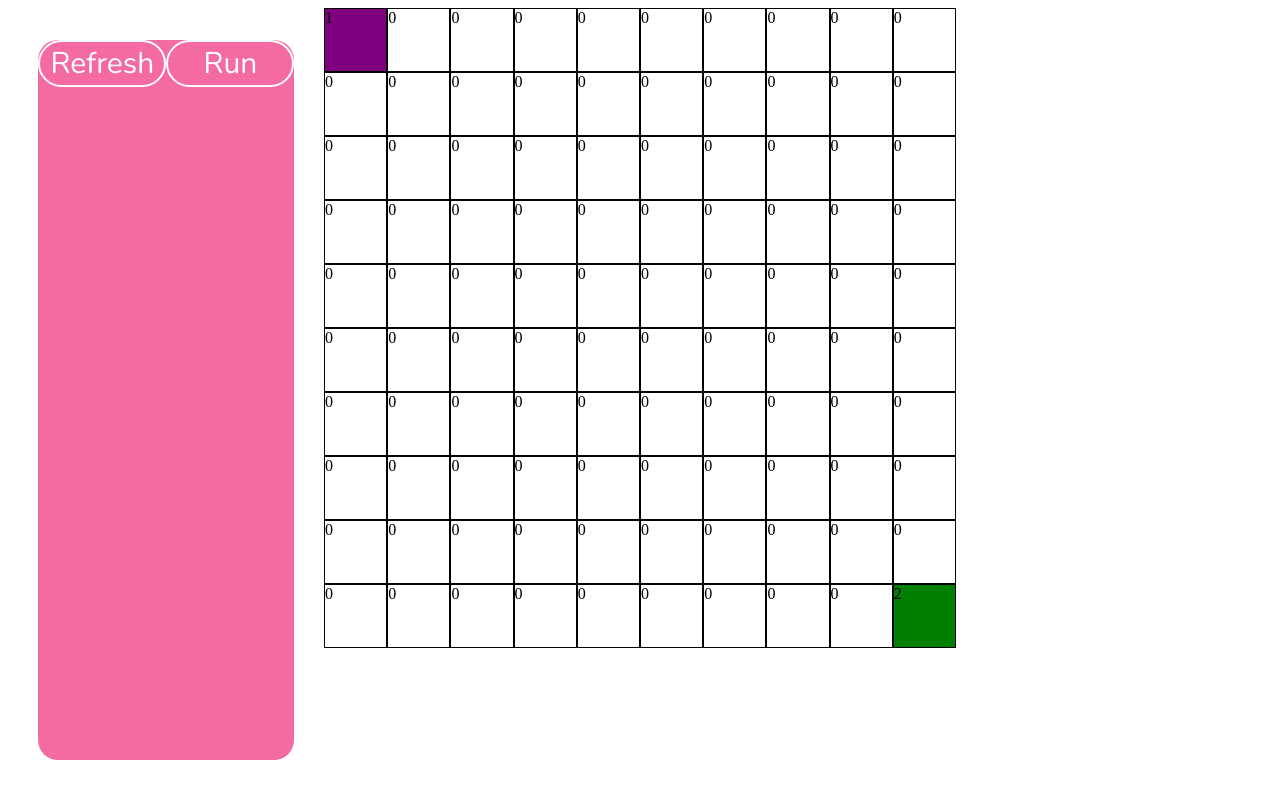
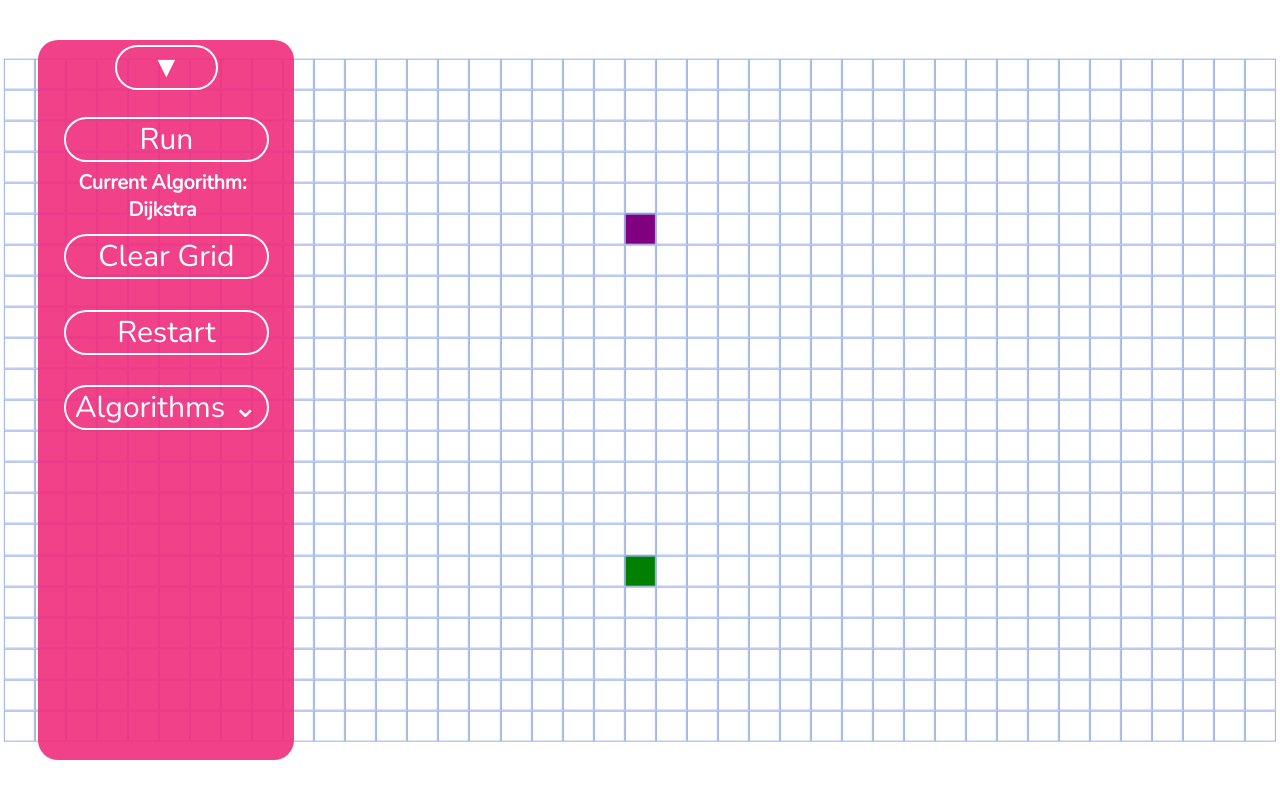
Before and after one commit to GauravS43/PathFindingVisualizer, a React (Create React App) app: page / in a window 1280 px wide. Built offline with nearby package versions, Linux system fonts and the light colour scheme.

Commit message:
added dragging

```diff
--- a/src/index.css
+++ b/src/index.css
@@ -1,13 +1,49 @@
 @import url('https://fonts.googleapis.com/css2?family=Nunito&display=swap');
 
-
-.flex{
-    display: flex;
+*{
+    margin: 0;
+    padding: 0;
 }
 
-.clicked{
-    background-color: red;
+.wrapper{
+    position: relative;
+    width: 100vw;
+    height: 100vh;
 }
+
+h2{
+    width: 92%;
+    margin: 2.5%;
+    color: white;
+    font-family: 'Nunito', sans-serif;
+    font-size: 20px;
+    text-align: center;
+}
+
+button{
+    background-color: transparent;
+    border: 2px solid white;
+    border-radius: 30px;
+    color: white;
+    font-size: 30px;
+    width: 80%;
+    margin: 10%;
+    margin-top: 2%;
+    height: fit-content;
+    font-family: 'Nunito', sans-serif;
+    transition: 0.2s ease;
+}
+
+button:first-of-type{
+    margin-bottom: 0%;
+}
+
+button:hover{
+    color: black;
+    background-color: white;
+}
+
+/*Side Panels*/
 
 .panel_container{
     position: absolute;
@@ -16,45 +52,42 @@
     width: 20%;
     height: 90%;
     background-color: #F02D7D;
-    opacity: 0.7;
-    display: flex;
+    opacity: 0.9;
     justify-content: center;
     border-radius: 20px;
+    transition: 0.6s ease;
 }
 
-button{
-    background-color: transparent;
-    border: 2px solid white;
-    border-radius: 80px;
-    color: white;
-    font-size: 30px;
-    width: 50%;
-    height: fit-content;
-    font-family: 'Nunito', sans-serif;
-    transition: 0.2s ease;
+.arrows{
+    height: 10%;
 }
 
-button:hover{
-    color: black;
-    background-color: white;
+.arrows button{
+    width: 40%;
+    margin: 30%;
+    text-align: center;
+    margin-top: 2%;
 }
 
-/*--------------START OF NEW ONE-----------*/
+/*-----------GRID-----------*/
 
 .grid_container{
-    width: 50%;
+    width: 100%;
     margin: auto;
 }
 
 .grid{
+    position: absolute;
+    top: 50%;
+    left: 50%;
+    transform: translate(-50%, -50%);
     display: grid;
-    grid-template-columns: repeat(10, 1fr);
-    grid-template-rows: repeat(10, 5vw);
-    grid-gap: 0px;
+    grid-template-rows: repeat(22, 2.425vw);
+    grid-template-columns: repeat(41, 2.425vw);
 }
 
 .block{
-    border: 1px solid black;
+    border: 1px solid #96ADE9;
     transition: 0.2s ease;
     background-color: white;
 }
--- a/src/index.js
+++ b/src/index.js
@@ -1,8 +1,13 @@
 import React from "react"
 import ReactDOM from "react-dom"
 import './index.css'
-import { dijkstra, refresh, start, end } from "./algorithms"
-//SHOULD RENAME COORDS INTO NODES
+import { dijkstra, clear, find, startingGraph } from "./algorithms"
+//TODO
+//Assign Symbols and create legend
+//Create DropDown button and add more algorithms
+//Add Advanced Settings
+//Implement Weights
+//Change Animations and timing for graph being filled in
 
 const NodeGraphContext = React.createContext()
 const UpdateGraphContext = React.createContext()
@@ -10,76 +15,88 @@ const UpdateGraphContext = React.createContext()
 function SidePanel(){
     const nodeGraph = React.useContext(NodeGraphContext)
     const updateNodeGraph = React.useContext(UpdateGraphContext)
+    const [visible, setVisible] = React.useState(true)
+
+    function clearGrid(){
+        updateNodeGraph(clear(nodeGraph))
+    }
 
     function restart(){
-        updateNodeGraph(refresh(nodeGraph))
+        updateNodeGraph(startingGraph())
     }
 
     function visualize(){
-        let tempGraph = dijkstra(start(nodeGraph), end(nodeGraph), nodeGraph)
+        let tempGraph = dijkstra(find(nodeGraph, 1), find(nodeGraph, 2), nodeGraph)
         updateNodeGraph(tempGraph)
+    }
+
+    const style = {
+        transform: visible ? "translateY(0)" : "translateY(82%)"
+    }
+
+    function movePanel(){
+        setVisible(prevState => !prevState)
     }
 
     return (
         <div>
-            <div className="panel_container">
-                <button onClick={restart}>Refresh</button>
+            <div className="panel_container" style={style}>
+                <div className="arrows">
+                    <button id="up" onClick={movePanel}>
+                        {String.fromCharCode((visible ? "9660" : "9650"))}
+                    </button>
+                </div>
                 <button onClick={visualize}>Run</button>
+                <h2>Current Algorithm: Dijkstra</h2>
+                <button onClick={clearGrid}>Clear Grid</button>
+                <button onClick={restart}>Restart</button>
+                <button>Algorithms &#8964;</button>
             </div>
         </div>
     )
 }
 
-function Node({x, y, reservedState, setReservedState}){
+function Node({x, y, reservedState, setReservedState, mouseState}){
     const nodeGraph = React.useContext(NodeGraphContext)
     const updateNodeGraph = React.useContext(UpdateGraphContext)
     let state = nodeGraph[y][x]
-    let color = ''
+    let colors = ["black", "white", "purple", "green", ""]
+    //let symbols = [0, 0, 0, 9873, 0]
+    let color = colors[state + 1]
 
-    switch(state) {
-        case -1: //wall
-            color = "black"
-            break
-        case 0: //blank
-            color = "white"
-            break
-        case 1: //Start
-            color = "purple"
-            break
-        case 2: //End
-            color = "green"
-            break
-        default:
-            color = ""
-            break
+    function handleEnter(){
+        if (mouseState && nodeGraph[y][x] < 1){
+            updateNodeGraph(prevState => {prevState[y][x] = reservedState; return prevState})
+        }
     }
 
-    function handleClick(){
-        let tempGraph = nodeGraph
-        if (state === 1 || state === 2){
+    function handleLeave(){
+        if (mouseState && reservedState > 0){
+            updateNodeGraph(prevState => {prevState[y][x] = 0; return prevState})
+        }
+    }
+
+    function handleDown(){
+        if (state !== 0 ){
             setReservedState(state)
-            tempGraph[y][x] = 0
-            updateNodeGraph(tempGraph)
+            updateNodeGraph(prevState => {prevState[y][x] = 0; return prevState})
         }
-        else if (state === 0){
-            tempGraph[y][x] = reservedState
-            updateNodeGraph(tempGraph)
-            setReservedState(-1)
-        }
-        else if (state === -1){
-            tempGraph[y][x] = 0
-            updateNodeGraph(tempGraph)
+        else{
+            updateNodeGraph(prevState => {prevState[y][x] = -1; return prevState})
         }
     }
 
     return(
         <div
             className="block"
-            onClick= {handleClick}
+            onMouseEnter= {handleEnter}
+            onMouseLeave= {handleLeave}
+            onMouseDown={handleDown}
             key={[x, y]}
             id={[x, y]}
             style={{backgroundColor: color}}
-        > {state}</div>
+        >
+        </div>
     )
 }
 
@@ -87,11 +104,20 @@ function Node({x, y, reservedState, setReservedState}){
 function Grid(){
     let row = []
     const [reservedState, setReservedState] = React.useState(-1)
+    const [mouseState, setMouseState] = React.useState(false)
 
+    document.body.onmousedown = function() {
+        setMouseState(true)
+    }
 
-    for (let y = 0; y < 10; y++){
-        for (let x = 0; x < 10; x++){
-            row.push(<Node key={[x,y]} x={x} y={y} reservedState={reservedState} setReservedState={setReservedState}/>)
+    document.body.onmouseup = function() {
+        setMouseState(false)
+        setReservedState(-1)
+    }
+
+    for (let y = 0; y < 22; y++){
+        for (let x = 0; x < 41; x++){
+            row.push(<Node key={[x,y]} x={x} y={y} reservedState={reservedState} setReservedState={setReservedState} mouseState={mouseState}/>)
         }
     }
 
@@ -107,22 +133,7 @@ function Grid(){
 
 
 function App(){
-    //-1 = wall
-    //0 = nothing
-    //1 = start
-    //2 = end
-    //3 = viewed
-    //4 = path
-    const [nodeGraph, setNodeGraph] = React.useState(([[1,0,0,0,0,0,0,0,0,0],
-                                                       [0,0,0,0,0,0,0,0,0,0],
-                                                       [0,0,0,0,0,0,0,0,0,0],
-                                                       [0,0,0,0,0,0,0,0,0,0],
-                                                       [0,0,0,0,0,0,0,0,0,0],
-                                                       [0,0,0,0,0,0,0,0,0,0],
-                                                       [0,0,0,0,0,0,0,0,0,0],
-                                                       [0,0,0,0,0,0,0,0,0,0],
-                                                       [0,0,0,0,0,0,0,0,0,0],
-                                                       [0,0,0,0,0,0,0,0,0,2]]))
+    const [nodeGraph, setNodeGraph] = React.useState(startingGraph())
 
     const [changed, setChanged] = React.useState(0)
 
@@ -133,12 +144,14 @@ function App(){
     }
 
     return(
-        <NodeGraphContext.Provider value={nodeGraph}>
-            <UpdateGraphContext.Provider value={updateNodeGraph}>
-                <Grid/>
-                <SidePanel/>
-            </UpdateGraphContext.Provider>
-        </NodeGraphContext.Provider>
+        <div className="wrapper">
+            <NodeGraphContext.Provider value={nodeGraph}>
+                <UpdateGraphContext.Provider value={updateNodeGraph}>
+                    <Grid />
+                    <SidePanel/>
+                </UpdateGraphContext.Provider>
+            </NodeGraphContext.Provider>
+        </div>
     )
 }
 
```
Also changed, not shown: src/algorithms.js (+42 -37 lines).
